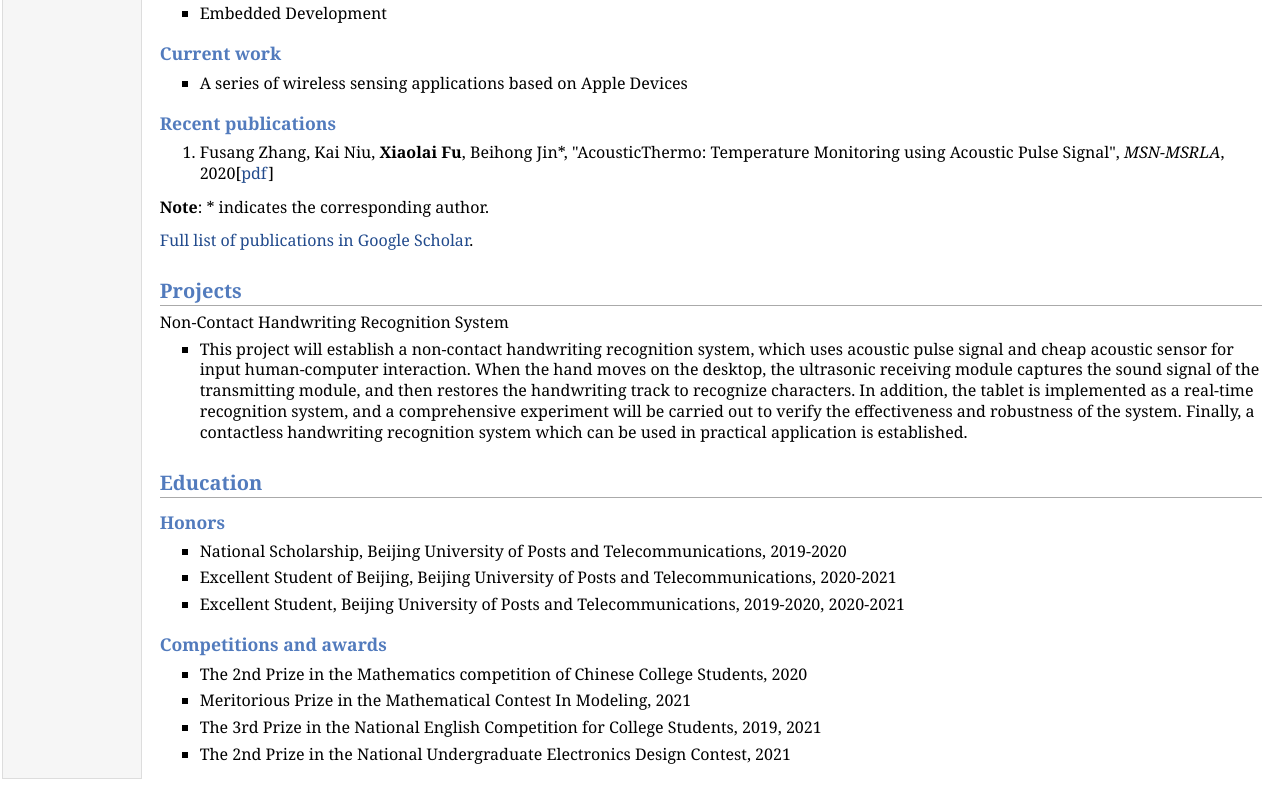
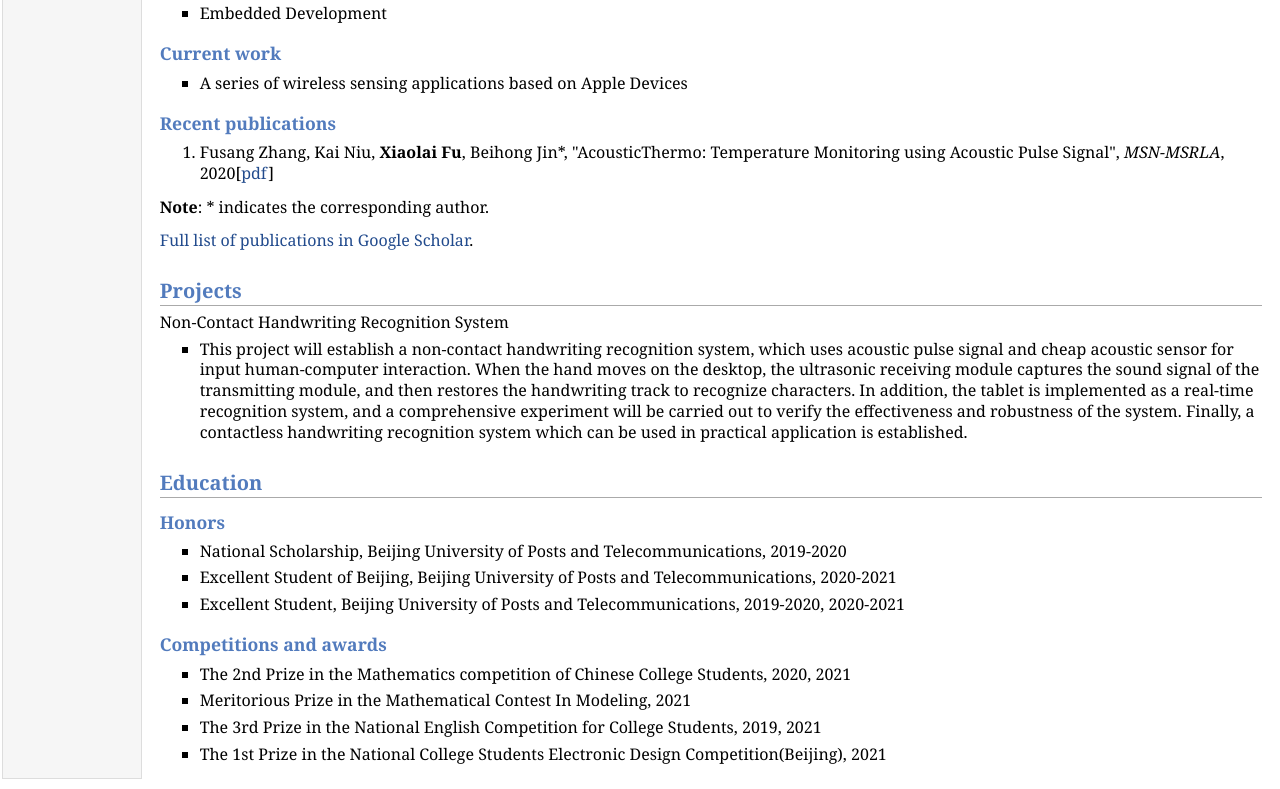
Before and after one commit to Shaw-Fu/Shaw-Fu.github.io, a plain HTML site: page index.html in a window 1280 px wide. Shown: the part 508-1297 px from the top of the page. Drawn offline with Linux system fonts and the light colour scheme.

Commit message:
update infomation

```diff
--- a/index.html
+++ b/index.html
@@ -75,13 +75,13 @@ E-mail: <a href="mailto:xiaolaifu@bupt.edu.cn">xiaolaifu@bupt.edu.cn</a></p>
 </ul>
 <h3>Competitions and awards</h3>
 <ul>
-<li><p>The 2nd Prize in the Mathematics competition of Chinese College Students, 2020</p>
+<li><p>The 2nd Prize in the Mathematics competition of Chinese College Students, 2020, 2021</p>
 </li>
 <li><p>Meritorious Prize in the Mathematical Contest In Modeling, 2021</p>
 </li>
 <li><p>The 3rd Prize in the National English Competition for College Students, 2019, 2021</p>
 </li>
-<li><p>The 2nd Prize in the National Undergraduate Electronics Design Contest, 2021</p>
+<li><p>The 1st Prize in the National College Students Electronic Design Competition(Beijing), 2021</p>
 </li>
 </ul>
 </td>
```
Also changed, not shown: index-chinese.html (+1 -1 lines).
